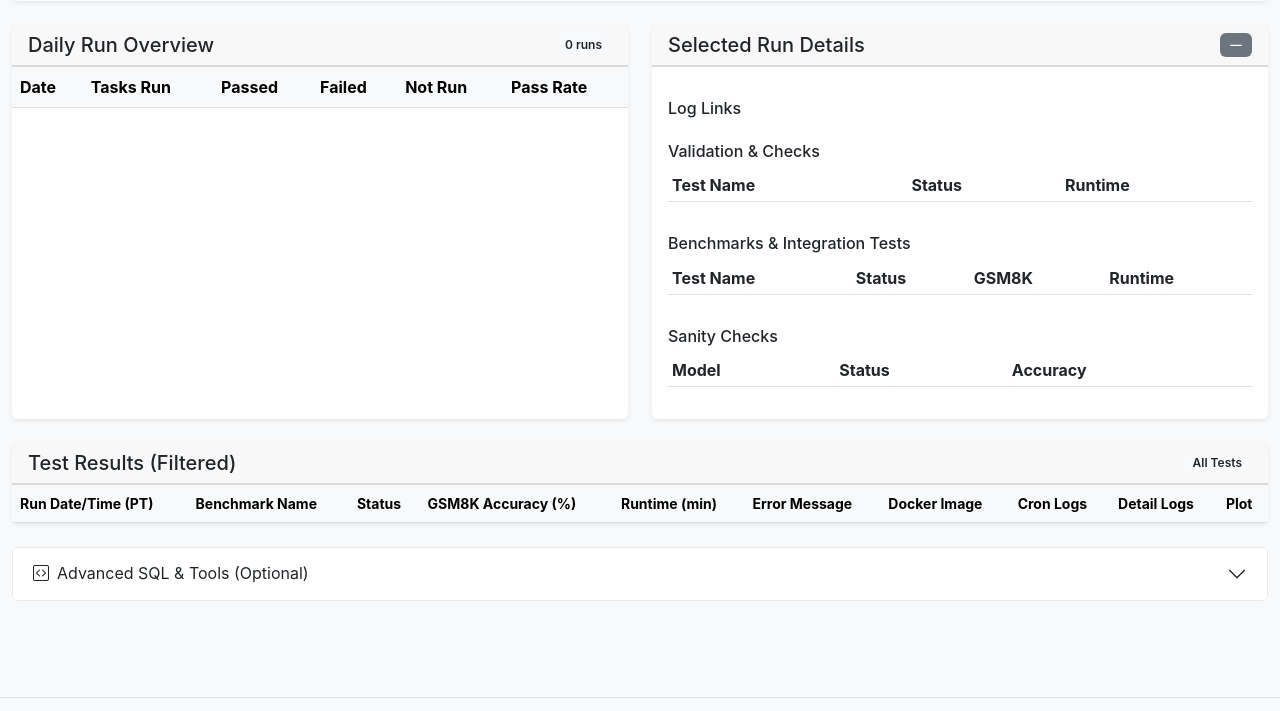
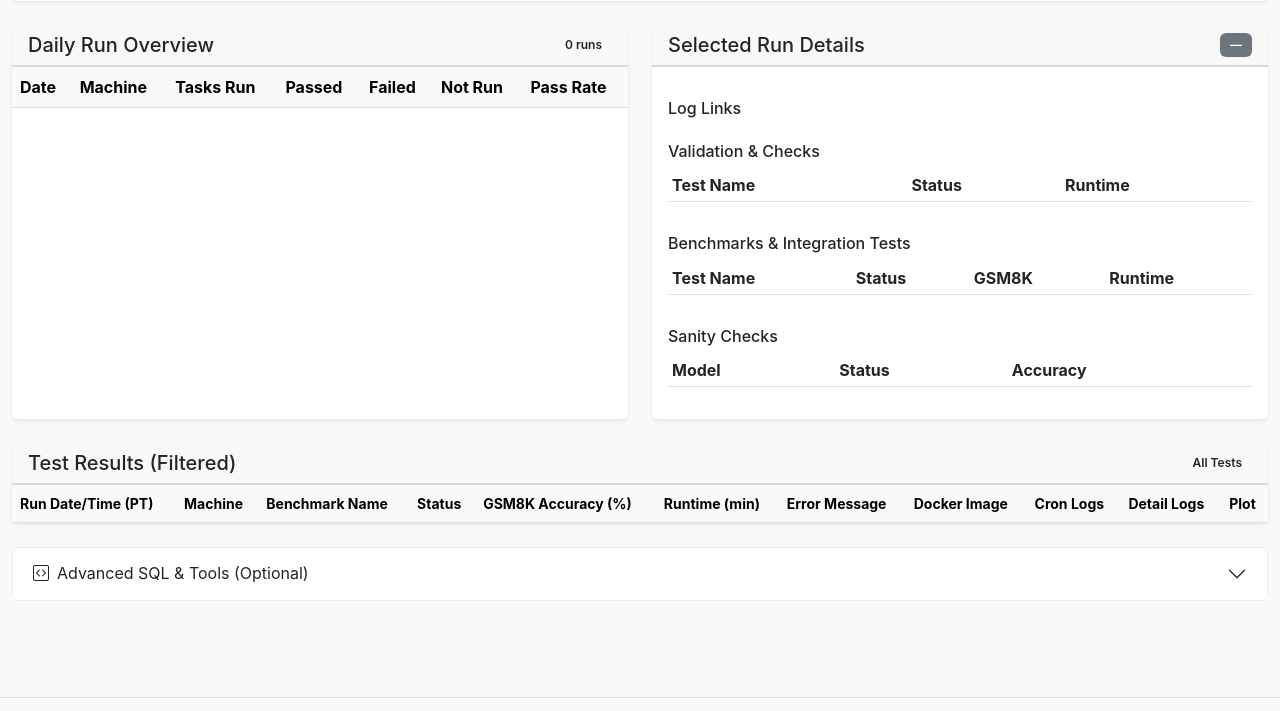
Before and after one commit to michael-amd/sglang-ci, a Flask app: page /database in a window 1280 px wide. Shown: the part 703-1414 px from the top of the page. Run offline with Flask 3, Linux system fonts and the light colour scheme; lists and menus that the app fills with data are empty.

Commit message:
Enhance dashboard to include machine name in test run data
- Added a new column for `machine_name` in the `test_runs` database table to capture the hostname of the machine running the tests.
- Updated the API to return `machine_name` in the database overview.
- Modified HTML templates to display `machine_name` in relevant tables and summaries.
- Adjusted data ingestion logic to retrieve and store the machine hostname during test runs.

```diff
--- a/dashboard/app.py
+++ b/dashboard/app.py
@@ -547,7 +547,7 @@ def api_database_overview():
         cursor.execute(
             """
             SELECT id, run_date, overall_status, passed_tasks, failed_tasks,
-                   total_tasks, docker_image, not_run, run_datetime_pt,
+                   total_tasks, docker_image, not_run, run_datetime_pt, machine_name,
                    github_log_url, github_cron_log_url, github_detail_log_url, plot_github_url
             FROM test_runs
             WHERE hardware = ? AND run_date BETWEEN ? AND ?
@@ -575,6 +575,7 @@ def api_database_overview():
                     "not_run": not_run,
                     "docker_image": row["docker_image"],
                     "run_datetime_pt": row["run_datetime_pt"],
+                    "machine_name": row["machine_name"],
                     "github_log_url": row["github_log_url"],
                     "github_cron_log_url": row["github_cron_log_url"],
                     "github_detail_log_url": row["github_detail_log_url"],
@@ -623,6 +624,7 @@ def api_database_overview():
             "hardware": selected_row["hardware"],
             "overall_status": selected_row["overall_status"],
             "docker_image": selected_row["docker_image"],
+            "machine_name": selected_row["machine_name"],
             "total_tasks": selected_row["total_tasks"] or 0,
             "passed_tasks": selected_row["passed_tasks"] or 0,
             "failed_tasks": selected_row["failed_tasks"] or 0,
--- a/dashboard/templates/database.html
+++ b/dashboard/templates/database.html
@@ -207,6 +207,7 @@
                             <thead class="table-light">
                                 <tr>
                                     <th>Date</th>
+                                    <th>Machine</th>
                                     <th>Tasks Run</th>
                                     <th>Passed</th>
                                     <th>Failed</th>
@@ -303,6 +304,7 @@
                     <thead class="table-light">
                         <tr>
                             <th>Run Date/Time (PT)</th>
+                            <th>Machine</th>
                             <th>Benchmark Name</th>
                             <th>Status</th>
                             <th>GSM8K Accuracy (%)</th>
@@ -639,13 +641,15 @@ function renderDailyRuns(runs) {
     tableBody.innerHTML = '';
 
     if (!runs.length) {
-        tableBody.innerHTML = '<tr><td colspan="6" class="text-center text-muted">No data available</td></tr>';
+        tableBody.innerHTML = '<tr><td colspan="7" class="text-center text-muted">No data available</td></tr>';
     } else {
         runs.forEach((run) => {
             const tasksRun = (run.total_tasks || 0) - (run.not_run || 0);
+            const machineName = run.machine_name || '—';
             const row = document.createElement('tr');
             row.innerHTML = `
                 <td>${formatDateDisplay(run.run_date)}</td>
+                <td><small class="text-muted">${machineName}</small></td>
                 <td><strong>${tasksRun}</strong></td>
                 <td><span class="text-success">${run.passed_tasks || 0}</span></td>
                 <td><span class="text-danger">${run.failed_tasks || 0}</span></td>
@@ -704,6 +708,7 @@ function renderSelectedRun(selectedRun) {
 
     if (summaryContainer) {
         const tasksRun = (selectedRun.total_tasks || 0) - (selectedRun.not_run || 0);
+        const machineName = selectedRun.machine_name || '—';
         summaryContainer.innerHTML = `
             <div class="row g-2 mb-3">
                 <div class="col-3">
@@ -724,11 +729,15 @@ function renderSelectedRun(selectedRun) {
                 </div>
             </div>
             <div class="row g-2 mb-3">
-                <div class="col-6">
+                <div class="col-4">
                     <div class="text-muted small">Pass Rate</div>
                     <strong class="text-primary">${selectedRun.pass_rate || 0}%</strong>
                 </div>
-                <div class="col-6">
+                <div class="col-4">
+                    <div class="text-muted small">Machine</div>
+                    <strong>${machineName}</strong>
+                </div>
+                <div class="col-4">
                     <div class="text-muted small">Docker Image</div>
                     <div class="text-truncate" title="${selectedRun.docker_image || '—'}"><small>${selectedRun.docker_image || '—'}</small></div>
                 </div>
@@ -820,12 +829,13 @@ function renderBenchmarkRange(data) {
     const benchmarks = data.benchmarks_range || [];
     const dailyRuns = data.daily_runs || [];
 
-    // Create lookup for docker images, datetime, and URLs by date
+    // Create lookup for docker images, datetime, machine, and URLs by date
     const metadataByDate = {};
     dailyRuns.forEach((run) => {
         metadataByDate[run.run_date] = {
             dockerImage: run.docker_image || '—',
             datetimePt: run.run_datetime_pt || formatDateDisplay(run.run_date),
+            machineName: run.machine_name || '—',
             githubCronLogUrl: run.github_cron_log_url,
             githubDetailLogUrl: run.github_detail_log_url,
         };
@@ -844,7 +854,7 @@ function renderBenchmarkRange(data) {
     tableBody.innerHTML = '';
 
     if (!benchmarks.length) {
-        tableBody.innerHTML = '<tr><td colspan="10" class="text-center text-muted">No test data for selected range.</td></tr>';
+        tableBody.innerHTML = '<tr><td colspan="11" class="text-center text-muted">No test data for selected range.</td></tr>';
     } else {
         tableBody.innerHTML = benchmarks.map((bench) => {
             const meta = metadataByDate[bench.run_date] || {};
@@ -853,6 +863,7 @@ function renderBenchmarkRange(data) {
             const errorText = bench.error_message || '—';
             const errorShort = errorText.length > 50 ? errorText.substring(0, 50) + '...' : errorText;
             const datetimePt = meta.datetimePt || formatDateDisplay(bench.run_date);
+            const machineName = meta.machineName || '—';
 
             const cronLogLink = meta.githubCronLogUrl ?
                 `<a href="${meta.githubCronLogUrl}" target="_blank" class="text-decoration-none" title="Cron log file"><i class="bi bi-file-earmark-code"></i></a>` :
@@ -872,6 +883,7 @@ function renderBenchmarkRange(data) {
             return `
             <tr>
                 <td><small>${datetimePt}</small></td>
+                <td><small class="text-muted">${machineName}</small></td>
                 <td>${bench.benchmark_name}</td>
                 <td>${statusBadge(bench.status)}</td>
                 <td class="text-end">${bench.gsm8k_accuracy !== null ? bench.gsm8k_accuracy + '%' : '—'}</td>
```
Also changed, not shown: database/database.py (+13 -2 lines), database/ingest_data.py (+8 -0 lines).
